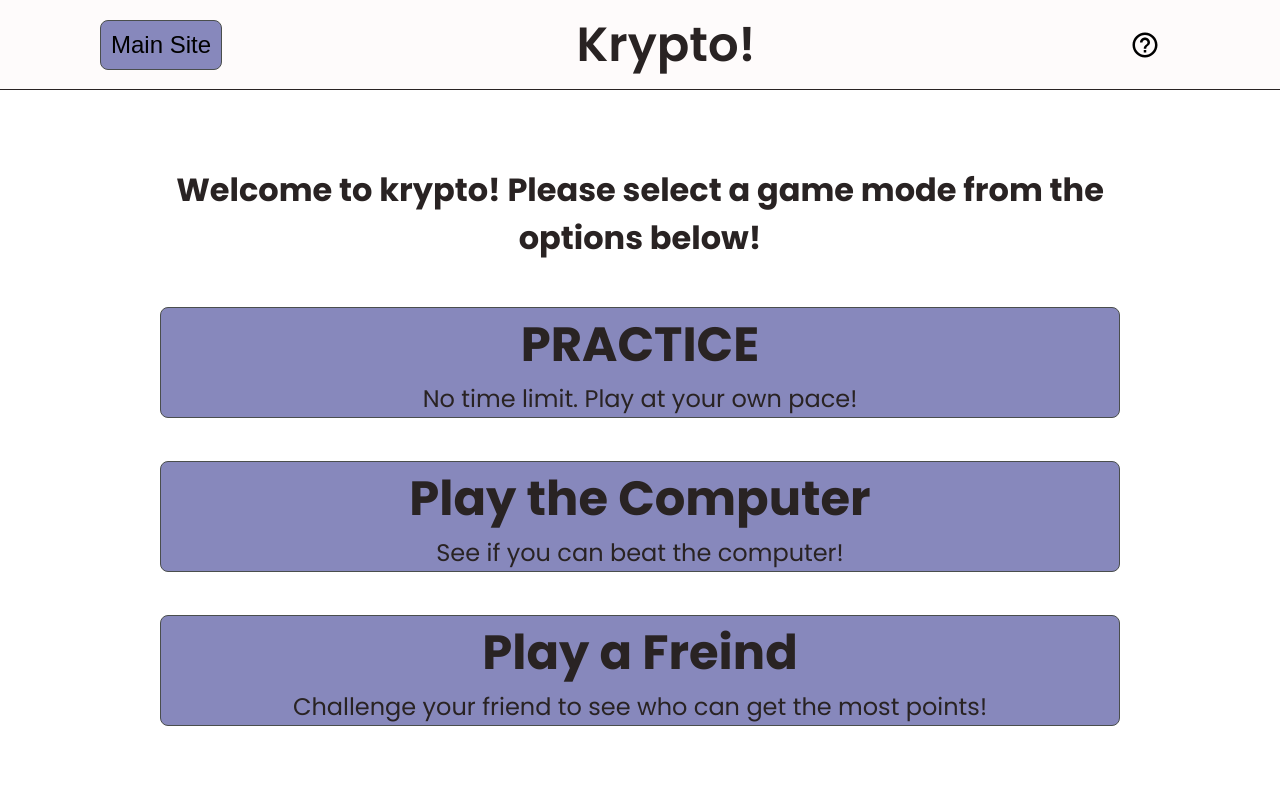
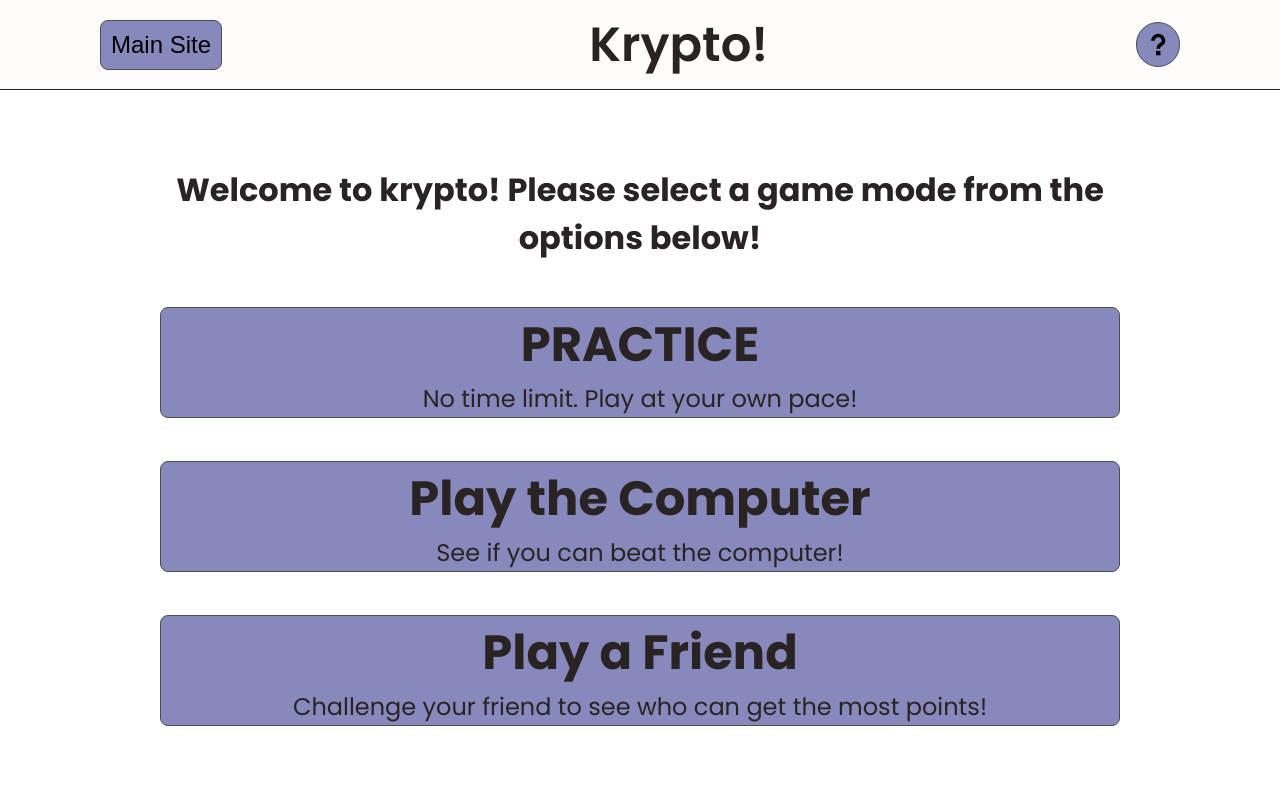
Before and after one commit to elidonner/PersonalWebsite, a Flask app: page /krypto in a window 1280 px wide. Run offline with Flask 3, Linux system fonts and the light colour scheme.

Commit message:
more css for krypto menu

```diff
--- a/static/css/krypto.css
+++ b/static/css/krypto.css
@@ -1,3 +1,7 @@
+body {
+  overflow: hidden;
+}
+
 #menu_btn,
 #website_btn{
   padding:10px;
@@ -6,19 +10,7 @@
 .one-pager {
   margin-top: var(--header-height);
   height: calc(100vh - var(--header-height));
-  overflow:hidden;
-}
-
-.instructions{
-  justify-content: flex-end;
-}
-
-#instructions{
-  width:auto;
-  padding:10px;
-  margin:0px 10px;
   background-color: transparent;
-  border: none;
 }
 
 #menu{
@@ -53,6 +45,7 @@
 .overlay2 {
   display: flex;
   align-self: center;
+  text-align: center;
   width: 60%;
   height: 100%;
   border: 1px solid var(--gray);
@@ -75,29 +68,21 @@
   z-index: 4;
   top: 0;
   left: 0;
-  background-color: rgb(0,0,0);
   background-color: rgba(0,0,0, 0.9);
   overflow-y: hidden;
   transition: 0.5s;
+  display: flex;
+  align-self: center;
+  justify-content: center;
+  align-items: center;
+  text-align: center;
 }
 
 
 .overlaytop-content {
-  position: relative;
-  top: 25%;
-  width: 100%;
-  text-align: center;
-  margin-top: 30px;
-}
-
-.overlaytop p {
-  padding: 8px;
-  text-decoration: none;
-  font-size: 36px;
-  text-align: center;
-  color: #f1f1f1;
-  display: block;
-  transition: 0.3s;
+  justify-content: center;
+  align-items: center;
+  padding: 10px;
 }
 
 .overlaytop a {
@@ -236,24 +221,8 @@
   align-items: center;
 }
 
-
-.button {
-  height: 100%;
-  width: 100%;
-  border: 1px solid var(--gray);
-  display: flex;
-  justify-content: center;
-  align-items: center;
-  border-radius: 0.5rem;
-  background-color: var(--purple);
-}
-
 .krypto_container{
   display: none;
-}
-
-.button.krypto{
-  background-color: var(--red);
 }
 
 .krypto_key{
@@ -357,15 +326,54 @@
   background-color: var(--blue);
 }
 
+.instructions {
+  justify-content: center;
+  align-items: center;
+  background-color: transparent;
+  width: auto;
+  height: 100%;
+  overflow: visible;
+}
+
+#instructions {
+  height: 50%;
+  width: auto;
+  border-radius: 50%;
+  overflow: visible;
+}
+
+#instructions svg {
+  display: flex;
+  height: 100%;
+  width: auto;
+}
+
+.button {
+  height: 100%;
+  width: 100%;
+  border: 1px solid var(--gray);
+  display: flex;
+  justify-content: center;
+  align-items: center;
+  border-radius: 0.5rem;
+  background-color: var(--purple);
+  transition: all 0.3s ease;
+}
+
 .button:hover {
-  box-shadow: 0 12px 16px 0 rgba(0, 0, 0, 0.24),
-    0 17px 50px 0 rgba(0, 0, 0, 0.19);
+  box-shadow: 0 12px 16px 0 rgba(0, 0, 0, 0.24), 0 17px 50px 0 rgba(0, 0, 0, 0.19);
   cursor: pointer;
+  background-color: var(--light-purple);
 }
 
 .button:active {
+  box-shadow: 0 12px 16px 0 rgba(0, 0, 0, 0.24), 0 17px 50px 0 rgba(0, 0, 0, 0.19);
   box-shadow: 0 5px #666;
   transform: translateY(4px);
+}
+
+.button.krypto{
+  background-color: var(--red);
 }
 
 .disabled{
--- a/templates/projects/krypto.html
+++ b/templates/projects/krypto.html
@@ -16,7 +16,7 @@
   </head>
 
 
-  <body class="column wrapper-center" style="width: 100%">
+  <body class="column wrapper-center">
 
     <!-- PAGE LOADER START -->
     <div class="page-loader">
@@ -45,11 +45,14 @@
         </div>
 
         <div class="instructions">
-          <button id="instructions" class = "button">
-            <svg xmlns="http://www.w3.org/2000/svg" height="30" viewBox="0 0 24 24" width="30">
-              <path fill="var(--color-tone-1)" d="M11 18h2v-2h-2v2zm1-16C6.48 2 2 6.48 2 12s4.48 10 10 10 10-4.48 10-10S17.52 2 12 2zm0 18c-4.41 0-8-3.59-8-8s3.59-8 8-8 8 3.59 8 8-3.59 8-8 8zm0-14c-2.21 0-4 1.79-4 4h2c0-1.1.9-2 2-2s2 .9 2 2c0 2-3 1.75-3 5h2c0-2.25 3-2.5 3-5 0-2.21-1.79-4-4-4z"></path>
+          <div id="instructions" class="button">
+            <svg viewBox="0 0 24 24" fill="none" xmlns="http://www.w3.org/2000/svg" >
+              <g>
+                <rect x="10.75" y="15.75" width="2.5" height="2.5" fill="#000000"></rect>
+                <path fill-rule="evenodd" clip-rule="evenodd" d="M12 8C10.8048 8 10 9.08576 10 10H8C8 8.19752 9.49569 6 12 6C14.4955 6 16 8.14203 16 10C16 11.5781 14.8917 12.3782 14.2062 12.8732C14.1659 12.9023 14.1271 12.9303 14.09 12.9574C13.3354 13.5088 13 13.8231 13 14.5H11C11 12.7382 12.1612 11.8897 12.9067 11.345L12.91 11.3426C13.7425 10.7343 14 10.5038 14 10C14 9.0498 13.2039 8 12 8Z" fill="#000000"></path>
+             </g>
             </svg>
-          </button>
+          </div>
         </div>
       </div>
     </div>
@@ -76,20 +79,20 @@
       <div id="difficulty_container">
         <div class = "difficulty" style="height:33.3%">
           <button id="easy" class = "column button">
-            <h3 style="height:50%;">BEGINNER</h3>
-            <p style = "height:50%;">Cards numbered 1-10</p>
+            <div class="mode_type">BEGINNER</div>
+            <div class="mode_description">Cards numbered 1-10</div>
           </button>
         </div>
         <div class = "difficulty" style="height:33.3%">
           <button id="medium" class = "column button">
-            <h3 style="height:50%;">NOVICE</h3>
-            <p style = "height:50%;">Cards numbered 1-17</p>
+            <div class="mode_type">NOVICE</div>
+            <div class="mode_description">Cards numbered 1-17</div>
           </button>
         </div>
         <div class = "difficulty" style="height:33.4%">
           <button id="hard" class = "column button">
-            <h3 style="height:50%;">STANDARD</h3>
-            <p style = "height:50%;">Cards numbered 18-25</p>
+            <div class="mode_type">STANDARD</div>
+            <div class="mode_description">Cards numbered 18-25</div>
           </button>
         </div>
       </div>
@@ -135,12 +138,12 @@
 
     <!-- INSTRUCTIONS MENU-->
     <div id="instructions_menu" class = "overlaytop">
-      <a id="closebtn" href="javascript:void(0)">&times;</a>
       <div class="overlaytop-content">
-        <p>Add subtract or multiply the five cards shown to get the target card!
+        <p class="xxlarge text-white">Add subtract or multiply the five cards shown to get the target card!
         <br></br>
         No fractions or negative numbers!</p>
       </div>
+      <a id="closebtn" href="javascript:void(0)">&times;</a>
     </div>
     <!-- INSTRUCTIONS MENU END-->
 
@@ -167,7 +170,7 @@
       </div>
       <div class = "mode_container">
         <button id="versus" class = "column button">
-          <div class="mode_type">Play a Freind</div>
+          <div class="mode_type">Play a Friend</div>
           <div class="mode_description">Challenge your friend to see who can get the most points!</div>
         </button>
       </div>
```
Also changed, not shown: static/css/styles.css (+1 -35 lines).
